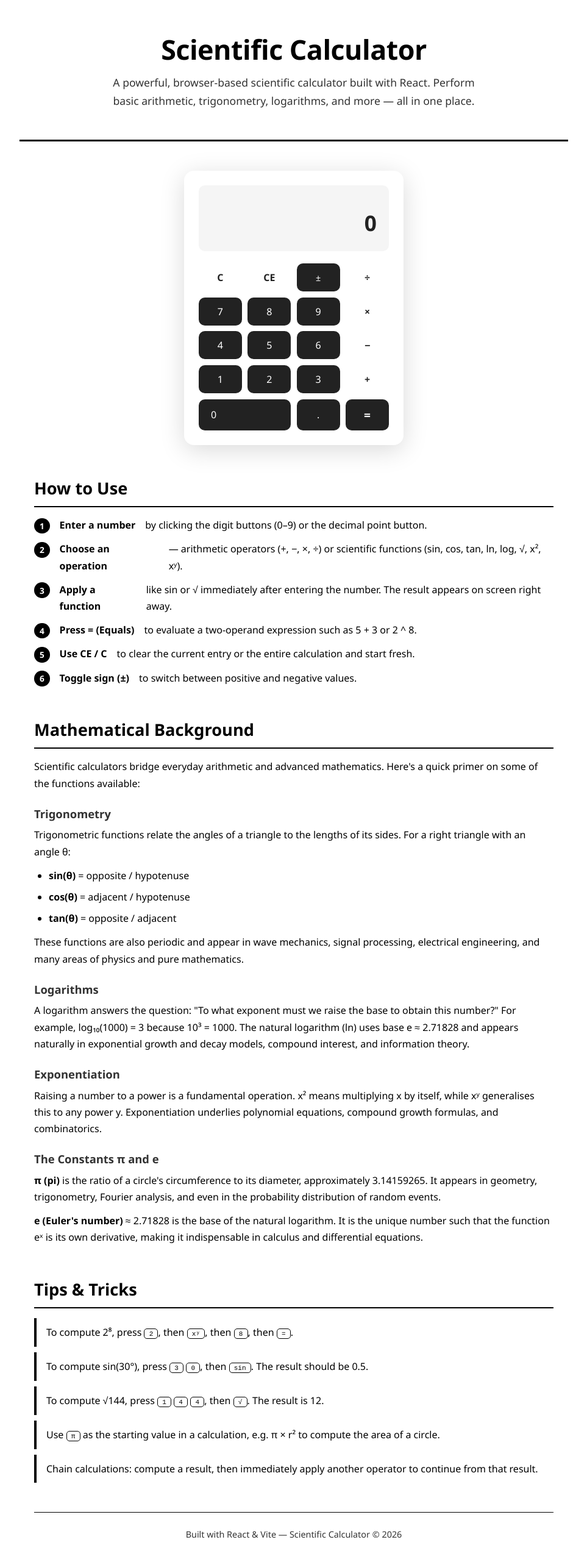
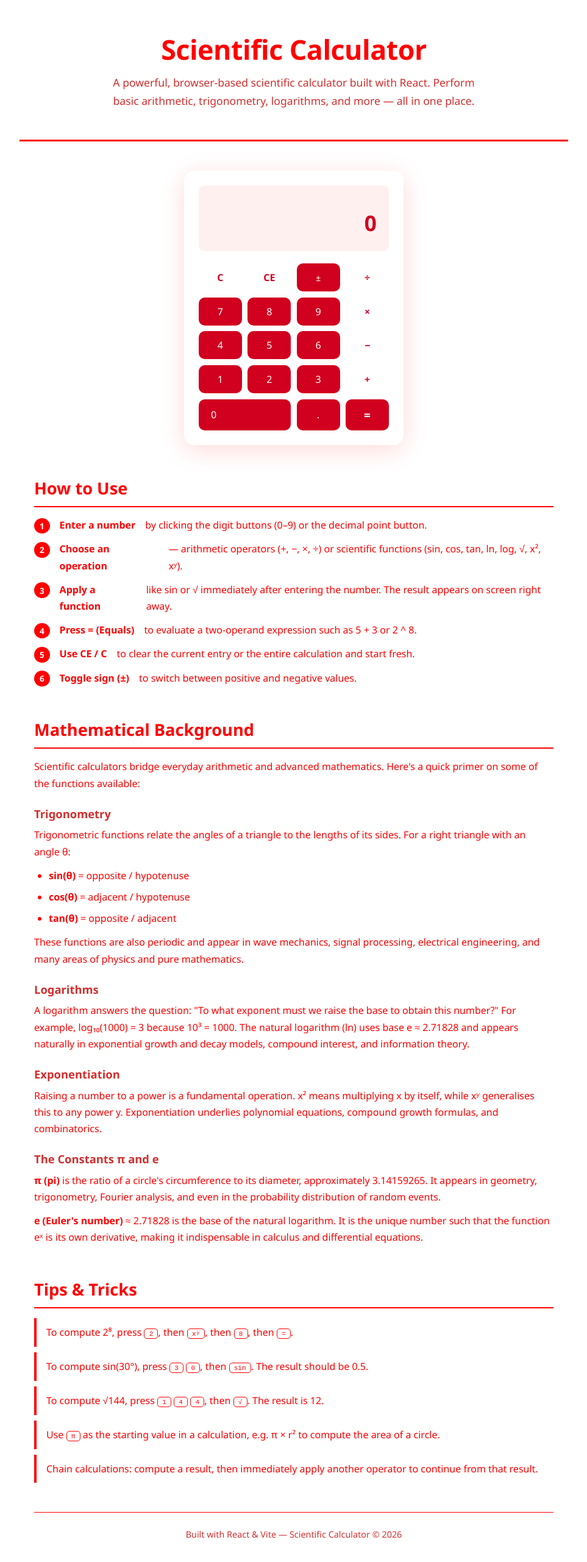
Before and after one commit to Jairedddy/Dummy-Calculator, a React (Vite) app: page / in a window 1280 px wide. Shown: the top 2562 px of the page at 61% size, without its empty margins (158-1121 px from the left). Built offline with nearby package versions, Linux system fonts and the light colour scheme.

Commit message:
git-copilot: Update the application's color palette to use red and white throughout all relevant CSS files.

```diff
--- a/src/App.css
+++ b/src/App.css
@@ -6,7 +6,7 @@
 
 body {
   background: #fff;
-  color: #000;
+  color: #ff0000;
   font-family: 'Segoe UI', system-ui, sans-serif;
   line-height: 1.7;
 }
@@ -20,7 +20,7 @@ body {
 /* ── Hero ── */
 .hero {
   background: #fff;
-  border-bottom: 3px solid #000;
+  border-bottom: 3px solid #ff0000;
   padding: 3.5rem 2rem 3rem;
   text-align: center;
   margin: 0 -1.5rem 3rem;
@@ -29,7 +29,7 @@ body {
 .hero h1 {
   font-size: 2.8rem;
   font-weight: 800;
-  color: #000;
+  color: #ff0000;
   letter-spacing: -0.5px;
 }
 
@@ -38,7 +38,7 @@ body {
   max-width: 600px;
   margin-left: auto;
   margin-right: auto;
-  color: #333;
+  color: #d32f2f;
   font-size: 1.1rem;
 }
 
@@ -50,27 +50,27 @@ section {
 section h2 {
   font-size: 1.7rem;
   font-weight: 700;
-  color: #000;
+  color: #ff0000;
   margin-bottom: 1rem;
   padding-bottom: 0.4rem;
-  border-bottom: 2px solid #000;
+  border-bottom: 2px solid #ff0000;
 }
 
 section h3 {
   font-size: 1.15rem;
   font-weight: 600;
-  color: #333;
+  color: #d32f2f;
   margin: 1.25rem 0 0.4rem;
 }
 
 section p {
-  color: #000;
+  color: #ff0000;
   margin-bottom: 0.75rem;
 }
 
 section ul,
 section ol {
-  color: #000;
+  color: #ff0000;
   padding-left: 1.5rem;
 }
 
@@ -94,20 +94,20 @@ section li {
 
 .feature-card {
   background: #fff;
-  border: 1px solid #000;
+  border: 1px solid #ff0000;
   border-radius: 12px;
   padding: 1.25rem 1.5rem;
 }
 
 .feature-card h3 {
   margin-top: 0;
-  color: #000;
+  color: #ff0000;
 }
 
 .feature-card p {
   font-size: 0.95rem;
   margin-bottom: 0;
-  color: #000;
+  color: #ff0000;
 }
 
 /* ── How-to list ── */
@@ -122,13 +122,13 @@ section li {
   gap: 1rem;
   align-items: flex-start;
   margin-bottom: 0.75rem;
-  color: #000;
+  color: #ff0000;
 }
 
 .how-to-list li::before {
   counter-increment: item;
   content: counter(item);
-  background: #000;
+  background: #ff0000;
   color: #fff;
   font-weight: 700;
   font-size: 0.85rem;
@@ -155,29 +155,29 @@ section li {
 
 .tips-list li {
   background: #fff;
-  border-left: 4px solid #000;
+  border-left: 4px solid #ff0000;
   border-radius: 0 8px 8px 0;
   padding: 0.6rem 1rem;
   margin-bottom: 0.6rem;
-  color: #000;
+  color: #ff0000;
 }
 
 kbd {
   background: #fff;
-  border: 1px solid #000;
+  border: 1px solid #ff0000;
   border-radius: 5px;
   padding: 0.1rem 0.45rem;
   font-size: 0.85em;
   font-family: monospace;
-  color: #000;
+  color: #ff0000;
 }
 
 /* ── Footer ── */
 .footer {
   text-align: center;
-  color: #333;
+  color: #d32f2f;
   font-size: 0.9rem;
-  border-top: 1px solid #000;
+  border-top: 1px solid #ff0000;
   padding-top: 1.5rem;
   margin-top: 2rem;
 }
--- a/src/components/Calculator.css
+++ b/src/components/Calculator.css
@@ -1,14 +1,14 @@
 .calculator {
   background: #ffffff;
   border-radius: 16px;
-  box-shadow: 0 8px 40px rgba(0, 0, 0, 0.15);
+  box-shadow: 0 8px 40px rgba(255, 0, 0, 0.15);
   padding: 1.5rem;
   width: 360px;
   margin: 0 auto;
 }
 
 .display {
-  background: #f5f5f5;
+  background: #fff0f0;
   border-radius: 10px;
   padding: 1rem 1.25rem;
   margin-bottom: 1.25rem;
@@ -21,7 +21,7 @@
 
 .display-history {
   font-size: 0.85rem;
-  color: #888888;
+  color: #ff6666;
   min-height: 1.2em;
   overflow: hidden;
   text-overflow: ellipsis;
@@ -31,7 +31,7 @@
 .display-current {
   font-size: 2.2rem;
   font-weight: 600;
-  color: #222222;
+  color: #d1001f;
   overflow: hidden;
   text-overflow: ellipsis;
   white-space: nowrap;
@@ -51,8 +51,8 @@
   font-weight: 500;
   padding: 0.75rem 0;
   transition: filter 0.1s, transform 0.08s;
-  color: #222222;
-  background: #e0e0e0;
+  color: #d1001f;
+  background: #ffe5e5;
 }
 
 .btn:active {
@@ -61,61 +61,61 @@
 }
 
 .btn-digit {
-  background: #222222;
+  background: #d1001f;
   color: #ffffff;
 }
 
 .btn-digit:hover {
   background: #ffffff;
-  color: #222222;
+  color: #d1001f;
 }
 
 .btn-op {
   background: #ffffff;
-  color: #222222;
+  color: #d1001f;
   font-weight: 700;
 }
 
 .btn-op:hover {
-  background: #222222;
+  background: #d1001f;
   color: #ffffff;
 }
 
 .btn-fn {
-  background: #222222;
+  background: #d1001f;
   color: #ffffff;
   font-size: 0.9rem;
 }
 
 .btn-fn:hover {
   background: #ffffff;
-  color: #222222;
+  color: #d1001f;
 }
 
 .btn-const {
-  background: #222222;
+  background: #d1001f;
   color: #ffffff;
   font-weight: 700;
 }
 
 .btn-const:hover {
   background: #ffffff;
-  color: #222222;
+  color: #d1001f;
 }
 
 .btn-clear {
   background: #ffffff;
-  color: #222222;
+  color: #d1001f;
   font-weight: 700;
 }
 
 .btn-clear:hover {
-  background: #222222;
+  background: #d1001f;
   color: #ffffff;
 }
 
 .btn-equals {
-  background: #222222;
+  background: #d1001f;
   color: #ffffff;
   font-weight: 700;
   font-size: 1.2rem;
@@ -123,7 +123,7 @@
 
 .btn-equals:hover {
   background: #ffffff;
-  color: #222222;
+  color: #d1001f;
 }
 
 .btn-zero {
--- a/src/index.css
+++ b/src/index.css
@@ -5,7 +5,7 @@
 
   color-scheme: light dark;
   color: #ffffff;
-  background-color: #242424;
+  background-color: #ff0000;
 
   font-synthesis: none;
   text-rendering: optimizeLegibility;
@@ -15,11 +15,11 @@
 
 a {
   font-weight: 500;
-  color: #888888;
+  color: #ffffff;
   text-decoration: inherit;
 }
 a:hover {
-  color: #555555;
+  color: #ff0000;
 }
 
 body {
@@ -37,17 +37,17 @@ h1 {
 
 button {
   border-radius: 8px;
-  border: 1px solid transparent;
+  border: 1px solid #ffffff;
   padding: 0.6em 1.2em;
   font-size: 1em;
   font-weight: 500;
   font-family: inherit;
-  background-color: #1a1a1a;
+  background-color: #ff0000;
   cursor: pointer;
   transition: border-color 0.25s;
 }
 button:hover {
-  border-color: #888888;
+  border-color: #ff0000;
 }
 button:focus,
 button:focus-visible {
@@ -56,13 +56,13 @@ button:focus-visible {
 
 @media (prefers-color-scheme: light) {
   :root {
-    color: #212121;
+    color: #ff0000;
     background-color: #ffffff;
   }
   a:hover {
-    color: #bbbbbb;
+    color: #ff0000;
   }
   button {
-    background-color: #f9f9f9;
+    background-color: #ffffff;
   }
 }
```
